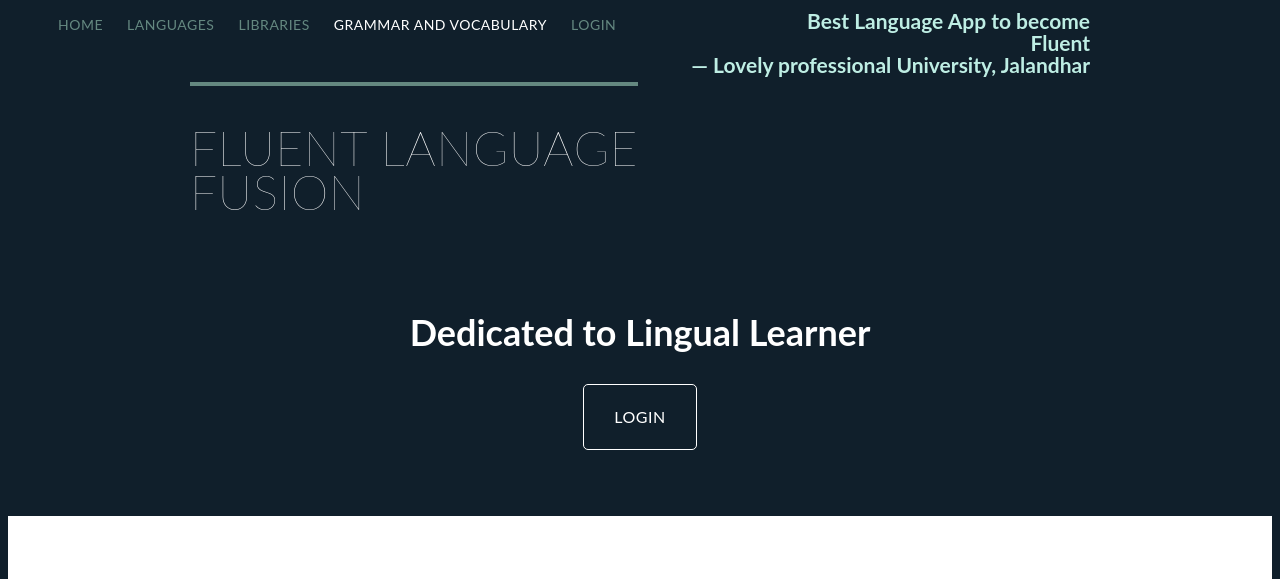
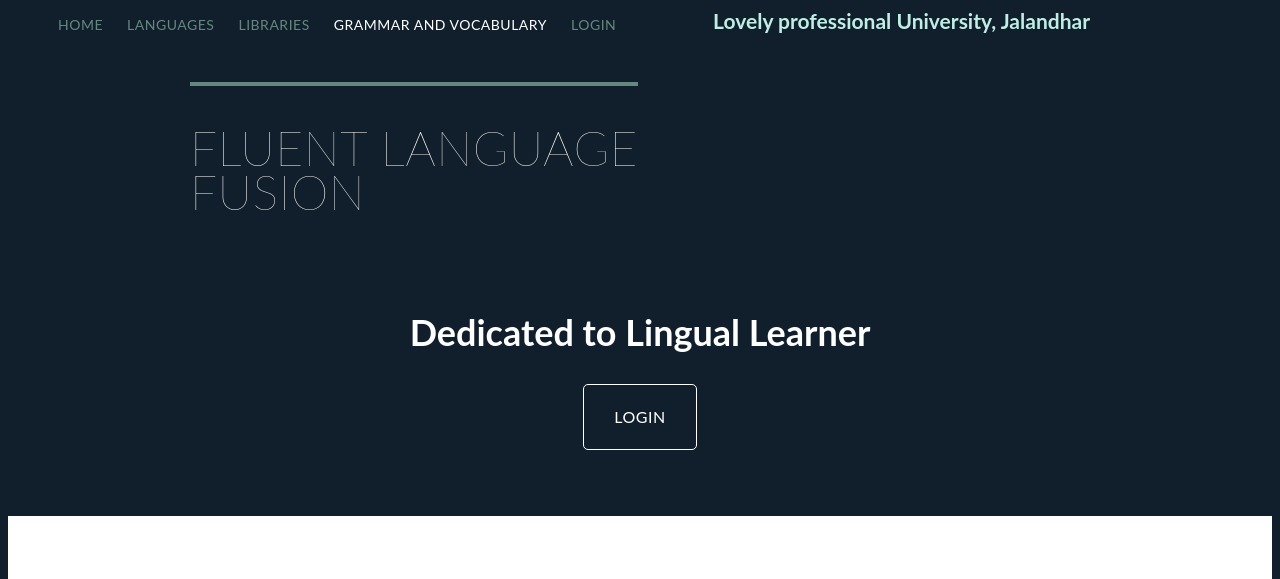
Before and after one commit to Priyanka-Kri6a/Cn-168, a plain HTML site: page index.html in a window 1280 px wide. Shown: the top 579 px of the page. Drawn offline with Linux system fonts and the light colour scheme.

Commit message:
Update index.html

```diff
--- a/index.html
+++ b/index.html
@@ -22,7 +22,7 @@
         <h1 class="logo">
             <a href="index.html">Fluent Language <br> Fusion</a>
         </h1>
-        <h3 class="tagline">Best Language App to become <br><b>Fluent</b><br> &mdash; Lovely professional University, Jalandhar</h3>
+        <h3 class="tagline">Lovely professional University, Jalandhar</h3>
 
     </header>
     <section class="hero container">
```
